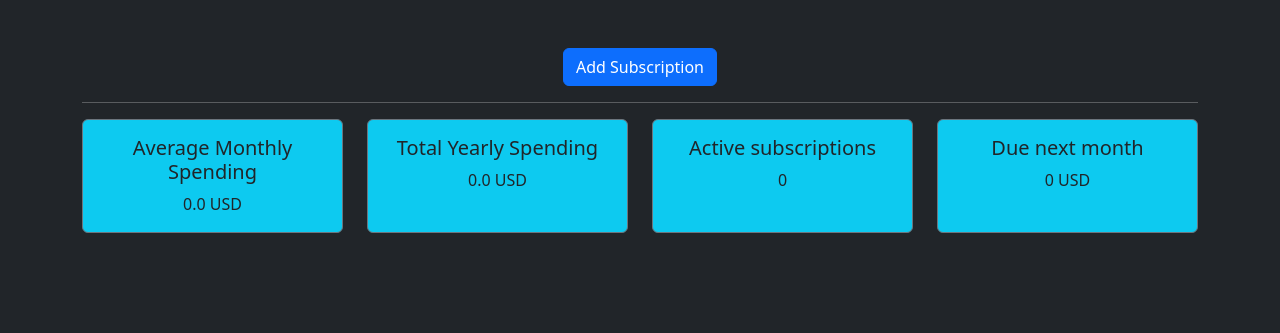
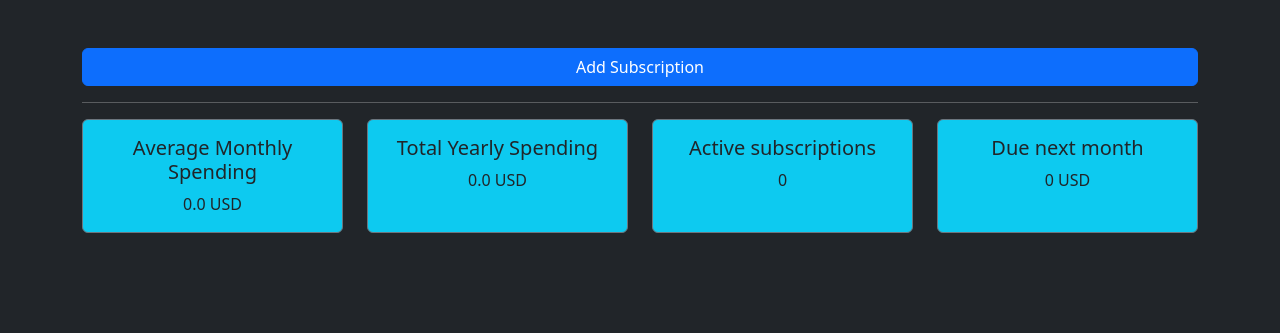
Before and after one commit to kmarinovzs/sub_tracker, a Flask app: page /dashboard in a window 1280 px wide. Shown: the part 87-420 px from the top of the page. Run offline with Flask 3, Linux system fonts and the light colour scheme; the visitor is signed in with stand-in values (Sample User, id 1); data that the repository does not hold is empty.

Commit message:
Correction

```diff
--- a/app/templates/dashboard.html
+++ b/app/templates/dashboard.html
@@ -5,17 +5,17 @@
 {% endblock %}
 
 {% block main %}
-<button id="addButton" class="btn btn-primary">Add Subscription</button>
+<button id="addButton" class="btn btn-primary w-100 w-md-auto">Add Subscription</button>
 
 <div id="formContainer" class="d-none w-100">
-    <form action="/add" method="post" class="d-flex gap-2 w-100">
+    <form action="/add" method="post" class="d-flex flex-column flex-md-row gap-2 w-100">
         <input type="text" name="subscription" placeholder="Subscription name" autofocus autocomplete="off"
             class="form-control flex-grow-1">
 
         <input type="number" name="amount" min="0" step="0.01" placeholder="Price" autocomplete="off"
-            class="form-control w-auto">
+            class="form-control w-100 w-md-auto">
 
-        <div class="d-flex flex-column justify-content-center">
+        <div class="d-flex flex-row flex-md-column align-items-start justify-content-center gap-2">
             <div class="form-check">
                 <input type="radio" name="billing" class="form-check-input" value="monthly">
                 <label for="Monthly">Monthly</label>
@@ -115,12 +115,12 @@
         </div>
     </div>
     <div id="editContainer{{subscription.id}}" class="d-none w-100">
-        <form action="/edit/{{subscription.id}}" method="post" class="d-flex gap-2 w-100">
+        <form action="/edit/{{subscription.id}}" method="post" class="d-flex flex-column flex-md-row gap-2 w-100">
             <input type="text" name="subscription" placeholder="Subscription name" autofocus autocomplete="off"
                 class="form-control flex-grow-1">
 
             <input type="number" name="amount" min="0" step="0.01" placeholder="Price" autocomplete="off"
-                class="form-control w-auto">
+                class="form-control w-100 w-md-auto">
 
             <div class="d-flex flex-column justify-content-center">
                 <div class="form-check">
```
